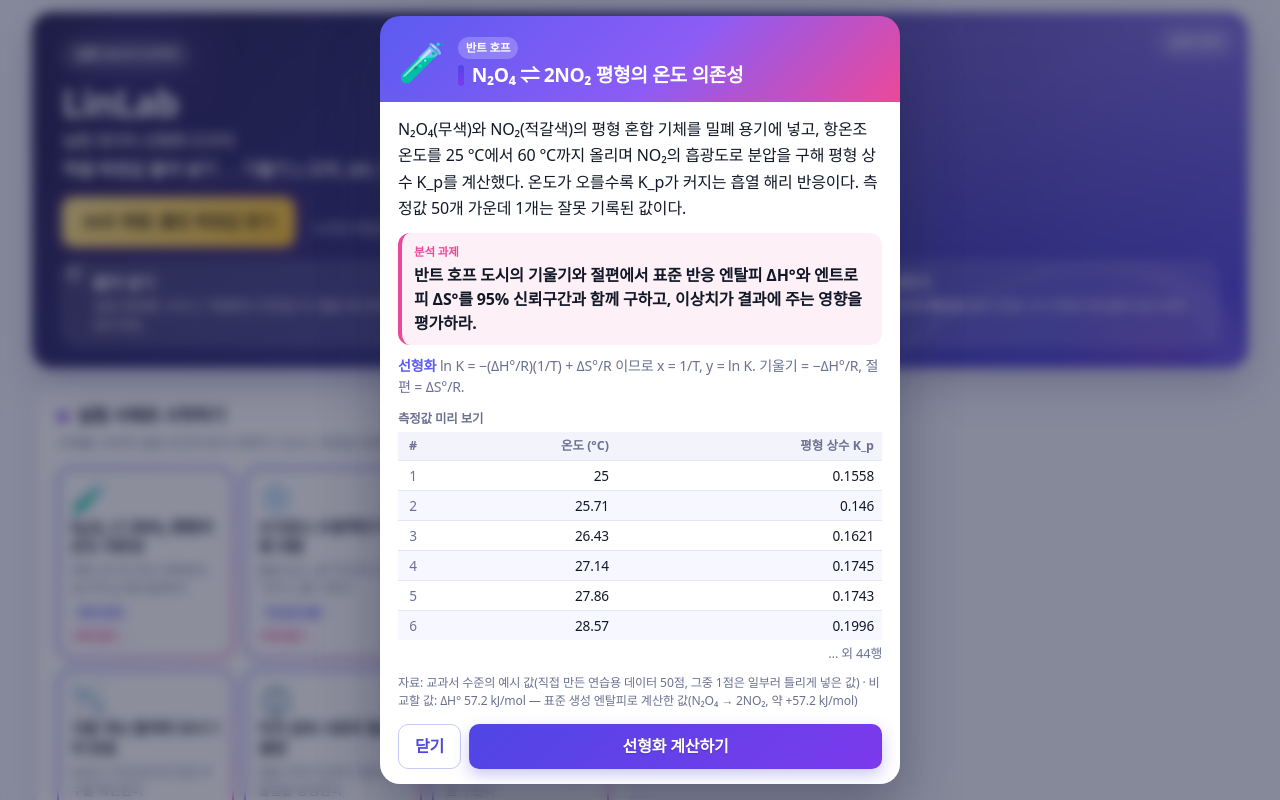
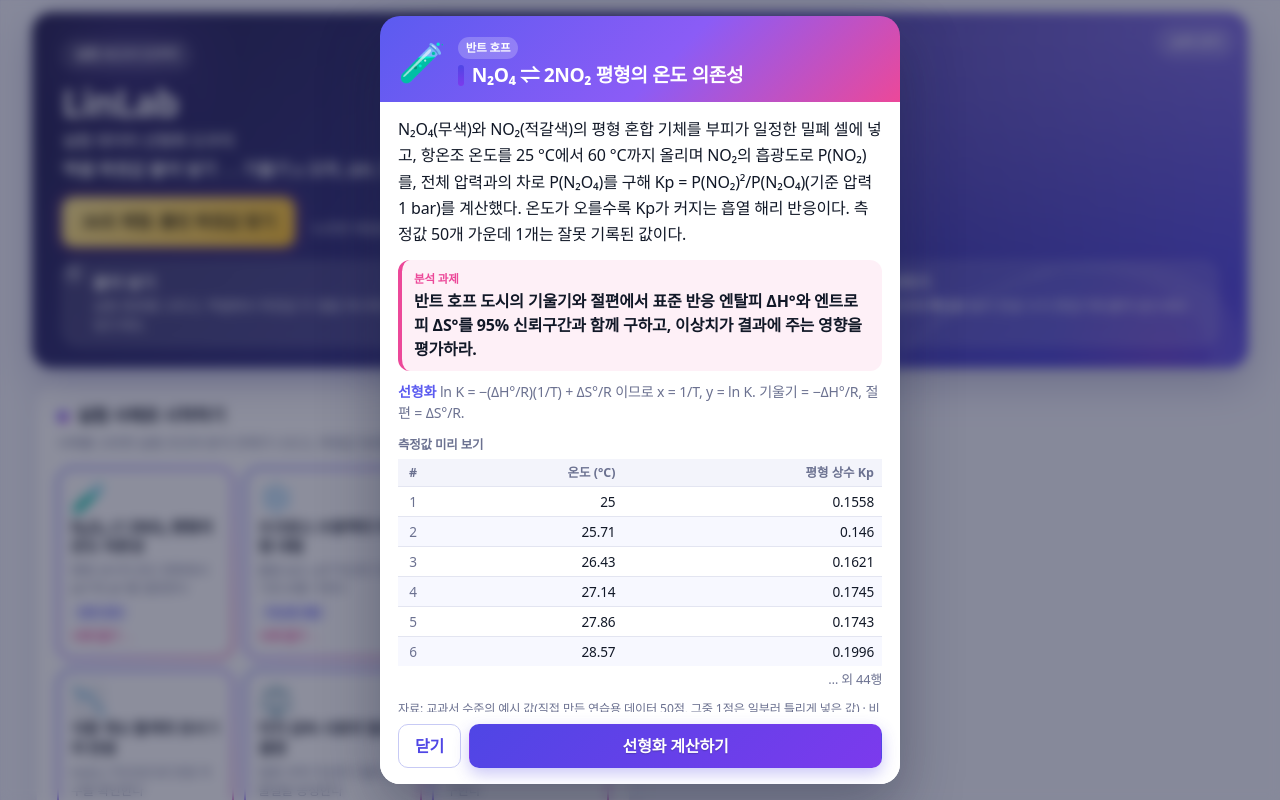
Before and after one commit to smartkingjiu-ship-it/claude-code, a plain HTML site: page index.html in a window 1280 px wide. Both pictures are taken after a click on the button 145 px from the left and 562 px from the top of the page. Shown: the top 800 px of the page. Drawn offline with Linux system fonts and the light colour scheme.

Commit message:
배포: 36aecaa
SCORE 핵심=32/32 본선1=11/11 본선2=6/6

```diff
--- a/scenarios.js
+++ b/scenarios.js
@@ -4,7 +4,8 @@
  * KINDS에 없는 kind의 사례는 화면에서 숨긴다(stories.js). 종류가 추가되면 저절로 나타난다.
  * 자료 출처: 모두 실제 논문 · 편람의 측정값이 아니다. 교과서에 나오는 상수(ref)에 맞춰 작은 잡음을 얹어
  * 직접 만든 연습용 값이다. 아래 rows는 모형의 뼈대이고, 파일 끝에서 고정 씨앗으로 50점을 만든다(그중 1점은 일부러 틀린 값).
- * 설명 수준: 일반화학 · 화학 II를 배운 고등학생(과학고)이 실험 보고서를 쓸 때 보는 정도. */
+ * 설명 수준: 일반화학 · 화학 II를 배운 고등학생(과학고)이 실험 보고서를 쓸 때 보는 정도.
+ * 기호는 화면에 글자 그대로 나오므로 밑줄 없이 쓴다(Kp, Kf, Ea, ΔHvap, Vmax, Km). */
 (function (root, factory) {
   var m = factory();
   if (typeof module !== 'undefined' && module.exports) module.exports = m;
@@ -21,11 +22,12 @@
       emoji: '🧪',
       title: 'N₂O₄ ⇌ 2NO₂ 평형의 온도 의존성',
       hook: '평형 상수의 온도 변화에서 ΔH°와 ΔS°를 결정한다',
-      scene: 'N₂O₄(무색)와 NO₂(적갈색)의 평형 혼합 기체를 밀폐 용기에 넣고, 항온조 온도를 25 °C에서 60 °C까지 올리며 ' +
-        'NO₂의 흡광도로 분압을 구해 평형 상수 K_p를 계산했다. 온도가 오를수록 K_p가 커지는 흡열 해리 반응이다.' + WRONG,
+      scene: 'N₂O₄(무색)와 NO₂(적갈색)의 평형 혼합 기체를 부피가 일정한 밀폐 셀에 넣고, 항온조 온도를 25 °C에서 60 °C까지 올리며 ' +
+        'NO₂의 흡광도로 P(NO₂)를, 전체 압력과의 차로 P(N₂O₄)를 구해 Kp = P(NO₂)²/P(N₂O₄)(기준 압력 1 bar)를 계산했다. ' +
+        '온도가 오를수록 Kp가 커지는 흡열 해리 반응이다.' + WRONG,
       question: '반트 호프 도시의 기울기와 절편에서 표준 반응 엔탈피 ΔH°와 엔트로피 ΔS°를 95% 신뢰구간과 함께 구하고, 이상치가 결과에 주는 영향을 평가하라.',
       how: 'ln K = −(ΔH°/R)(1/T) + ΔS°/R 이므로 x = 1/T, y = ln K. 기울기 = −ΔH°/R, 절편 = ΔS°/R.',
-      cols: ['온도', '평형 상수 K_p'],
+      cols: ['온도', '평형 상수 Kp'],
       tempUnit: 'C',
       rows: [[25, 0.148], [30, 0.206], [35, 0.318], [40, 0.458], [45, 0.621], [50, 0.868], [55, 1.22], [60, 1.61]],
       ref: { value: 57.2, label: 'ΔH°', unit: 'kJ/mol', source: '표준 생성 엔탈피로 계산한 값(N₂O₄ → 2NO₂, 약 +57.2 kJ/mol)' },
@@ -36,14 +38,15 @@
       kind: 'freezing',
       emoji: '❄️',
       title: '수크로스 수용액의 어는점 내림',
-      hook: '몰랄 농도–ΔTf 직선의 기울기로 K_f를 구한다',
+      hook: '몰랄 농도–ΔTf 직선의 기울기로 Kf를 구한다',
       scene: '수크로스(비전해질, 반트 호프 인자 i = 1) 수용액을 몰랄 농도 0.2 ~ 1.4 mol/kg 범위로 만들고, ' +
         '얼음–소금 한제에서 냉각 곡선을 그려 어는점을 정했다. 순수한 물의 어는점과의 차이 ΔTf를 농도별로 기록했다.' + WRONG,
-      question: '총괄성 ΔTf = K_f·m 이 이 농도 범위에서 성립하는지 잔차로 확인하고, 물의 몰랄 내림 상수 K_f를 문헌값 1.86 K·kg/mol과 비교하라.',
-      how: 'ΔTf = K_f·m 이므로 x = m, y = ΔTf. 기울기 = K_f, 절편은 0에 가까워야 한다.',
+      question: '묽은 용액의 어는점 내림 식 ΔTf = Kf·m 이 이 농도 범위에서 성립하는지 잔차로 확인하고, 물의 몰랄 내림 상수 Kf를 문헌값 1.86 K·kg/mol과 비교하라. ' +
+        '실제 수크로스 수용액이 진한 농도에서 이 식에서 벗어나는 까닭도 논하라.',
+      how: 'ΔTf = Kf·m 이므로 x = m, y = ΔTf. 기울기 = Kf, 절편은 0에 가까워야 한다.',
       cols: ['몰랄 농도 m (mol/kg)', '어는점 내림 ΔTf (K)'],
       rows: [[0.2, 0.34], [0.4, 0.74], [0.6, 1.1], [0.8, 1.51], [1, 1.86], [1.2, 2.2], [1.4, 2.61]],
-      ref: { value: 1.86, label: 'K_f', unit: 'K·kg/mol', source: '일반화학 교과서 값(물의 몰랄 내림 상수)' },
+      ref: { value: 1.86, label: 'Kf', unit: 'K·kg/mol', source: '일반화학 교과서 값(물의 몰랄 내림 상수)' },
       source: MADE
     },
     {
@@ -51,14 +54,16 @@
       kind: 'arrhenius',
       emoji: '⏱️',
       title: '아이오딘 시계 반응의 아레니우스 도시',
-      hook: '속도 상수의 온도 의존성에서 E_a를 구한다',
-      scene: '과황산 이온과 아이오딘화 이온의 반응(S₂O₈²⁻ + 2I⁻ → 2SO₄²⁻ + I₂)에 싸이오황산 이온과 녹말을 넣어, ' +
-        '용액이 청람색으로 변하는 시간으로 초기 속도를 측정했다. 농도 조건을 고정하고 15 °C에서 50 °C까지 온도만 바꾸어 속도 상수 k를 구했다.' + WRONG,
-      question: '아레니우스 식으로 활성화 에너지 E_a와 ln A를 구하고, "온도가 10 °C 오르면 속도가 2배"라는 경험 규칙이 이 반응에 맞는지 판단하라.',
-      how: 'ln k = ln A − (E_a/R)(1/T) 이므로 x = 1/T, y = ln k. 기울기 = −E_a/R, 절편 = ln A. (25 °C 부근에서 10 °C마다 2배가 되려면 E_a ≈ 53 kJ/mol)',
-      cols: ['온도', '속도 상수 k'],
+      hook: '속도 상수의 온도 의존성에서 Ea를 구한다',
+      scene: '과산화이황산 이온(S₂O₈²⁻, 관용명 과황산 이온)과 아이오딘화 이온의 반응(S₂O₈²⁻ + 2I⁻ → 2SO₄²⁻ + I₂)에 싸이오황산 이온과 녹말을 넣어, ' +
+        '용액이 청람색으로 변하는 시간으로 초기 속도를 측정했다. 농도 조건을 고정하고 15 °C에서 50 °C까지 온도만 바꾸어, ' +
+        '속도 = k[S₂O₈²⁻][I⁻]로 둔 2차 속도 상수 k를 구했다.' + WRONG,
+      question: '아레니우스 식으로 활성화 에너지 Ea와 ln A를 구하고, "온도가 10 °C 오르면 속도가 2배"라는 경험 규칙이 이 반응에 맞는지 판단하라.',
+      how: 'ln k = ln A − (Ea/R)(1/T) 이므로 x = 1/T, y = ln k. 기울기 = −Ea/R, 절편 = ln A. (25 °C 부근에서 10 °C마다 2배가 되려면 Ea ≈ 53 kJ/mol) ' +
+        'ln A는 k의 단위에 따라 값이 달라지므로 단위를 함께 적는다.',
+      cols: ['온도', '속도 상수 k (10⁻³ L/(mol·s))'],
       tempUnit: 'C',
-      rows: [[15, 0.8627], [20, 1.232], [25, 1.737], [30, 2.423], [35, 3.343], [40, 4.566], [45, 6.174], [50, 8.272]],
+      rows: [[15, 0.871], [20, 1.247], [25, 1.719], [30, 2.449], [35, 3.318], [40, 4.602], [45, 6.121], [50, 8.33]],
       ref: null,
       source: MADE
     },
@@ -68,12 +73,12 @@
       emoji: '📉',
       title: '식용 색소 탈색의 유사 1차 반응',
       hook: 'ln[A]–t 직선성으로 반응 차수를 확인한다',
-      scene: '식용 청색 색소 용액에 과량의 차아염소산 나트륨을 넣고, 분광 광도계로 흡광도를 추적해 색소 농도 [A]를 420 s 동안 기록했다. ' +
+      scene: '식용 청색 색소 용액에 과량의 하이포아염소산 나트륨(NaClO)을 넣고, 분광 광도계로 흡광도를 추적해 색소 농도 [A]를 420 s 동안 기록했다. ' +
         '산화제가 과량이므로 색소에 대한 유사 1차 반응으로 다룰 수 있다.' + WRONG,
       question: 'ln[A]–t 도시가 직선인지 잔차로 확인하고, 유사 1차 속도 상수 k′과 반감기 t½ = ln 2 / k′을 구하라.',
       how: 'ln[A] = ln[A]₀ − k′t 이므로 x = t, y = ln[A]. 기울기 = −k′.',
-      cols: ['시간 t (s)', '농도 [A] (mol/L)'],
-      rows: [[0, 0.1], [60, 0.08607], [120, 0.07408], [180, 0.06376], [240, 0.05488], [300, 0.04724], [360, 0.04066], [420, 0.03499]],
+      cols: ['시간 t (s)', '농도 [A] (μmol/L)'],
+      rows: [[0, 10.06], [60, 8.66], [120, 7.36], [180, 6.34], [240, 5.53], [300, 4.75], [360, 4.04], [420, 3.52]],
       ref: null,
       source: MADE
     },
@@ -83,13 +88,13 @@
       emoji: '⚖️',
       title: '미지 금속 시료의 밀도 결정',
       hook: '질량–부피 직선의 기울기로 물질을 동정한다',
-      scene: '조성을 모르는 은백색 금속 조각을 눈금실린더의 물에 차례로 넣어 배제 부피 V를 읽고, 그때까지 넣은 조각의 총질량 m을 전자저울로 쟀다. ' +
+      scene: '조성을 모르는 은백색 금속 조각을 눈금실린더의 물에 차례로 넣어 수면이 올라간 만큼의 부피 V를 읽고, 그때까지 넣은 조각의 총질량 m을 전자저울로 쟀다. ' +
         '한 번의 측정이 아니라 누적 측정값 전체의 회귀로 밀도를 정한다.' + WRONG,
       question: '기울기(밀도)와 95% 신뢰구간을 구하고, 알루미늄의 밀도 2.70 g/cm³가 그 구간 안에 드는지 판단하라. 절편이 0과 유의하게 다른지도 확인하라.',
       how: 'm = ρV 이므로 x = V, y = m. 기울기 = ρ, 절편은 0에 가까워야 한다(계통 오차 점검).',
       cols: ['부피 V (cm³)', '질량 m (g)'],
-      rows: [[2, 5.39], [4.1, 11.22], [6, 16.33], [8.2, 22.31], [10.1, 27.43], [12, 32.35], [14.2, 38.21]],
-      ref: { value: 2.7, label: '밀도(기울기 b)', unit: 'g/cm³', source: '일반화학 교과서 값(알루미늄의 밀도)' },
+      rows: [[2, 5.37], [4.1, 11.12], [6, 16.16], [8.2, 22.19], [10.1, 27.21], [12, 32.45], [14.2, 38.31]],
+      ref: { value: '2.70', label: '밀도(기울기 b)', unit: 'g/cm³', source: '일반화학 교과서 값(알루미늄의 밀도)' },
       source: MADE
     },
     {
@@ -97,15 +102,16 @@
       kind: 'clausius',
       emoji: '♨️',
       title: '물의 증기압 곡선과 증발 엔탈피',
-      hook: 'ln P–1/T 직선에서 ΔH_vap를 구한다',
+      hook: 'ln P–1/T 직선에서 ΔHvap를 구한다',
       scene: '공기를 뺀 플라스크에 물을 넣고 60 °C에서 95 °C까지 온도를 올리며 압력 센서로 포화 수증기압 P를 측정했다. ' +
-        'P–T 곡선은 지수 함수 꼴로 증가하므로 그대로는 직선 회귀를 쓸 수 없다.' + WRONG,
-      question: '클라우지우스–클라페이롱 식으로 물의 몰 증발 엔탈피 ΔH_vap를 구해 문헌값 40.7 kJ/mol(정상 끓는점에서의 값)과 비교하라. ΔH_vap를 온도와 무관하다고 둔 근사가 주는 영향도 논하라.',
-      how: 'ln P = −(ΔH_vap/R)(1/T) + C 이므로 x = 1/T, y = ln P. 기울기 = −ΔH_vap/R.',
+        'P는 온도에 따라 exp(−ΔHvap/RT) 꼴로 급격히 증가하므로 P–T 관계 그대로는 직선 회귀를 쓸 수 없다.' + WRONG,
+      question: '클라우지우스–클라페이롱 식으로 물의 몰 증발 엔탈피 ΔHvap를 구해 문헌값 40.7 kJ/mol(정상 끓는점에서의 값)과 비교하라. ' +
+        'ΔHvap를 온도와 무관하다고 둔 근사가 주는 영향도 논하라.',
+      how: 'ln P = −(ΔHvap/R)(1/T) + C 이므로 x = 1/T, y = ln P. 기울기 = −ΔHvap/R.',
       cols: ['온도', '수증기압 P (mmHg)'],
       tempUnit: 'C',
-      rows: [[60, 156.4], [65, 198.5], [70, 243], [75, 290.7], [80, 364.4], [85, 438.4], [90, 525.1], [95, 626.5]],
-      ref: { value: 40.7, label: 'ΔH_vap', unit: 'kJ/mol', source: '일반화학 교과서 값(물의 증발 엔탈피, 100 °C)' },
+      rows: [[60, 150.8], [65, 186], [70, 235.6], [75, 287.4], [80, 357.6], [85, 431], [90, 529.5], [95, 630.2]],
+      ref: { value: 40.7, label: 'ΔHvap', unit: 'kJ/mol', source: '일반화학 교과서 값(물의 증발 엔탈피, 100 °C)' },
       source: MADE
     },
     {
@@ -113,12 +119,13 @@
       kind: 'lineweaver',
       emoji: '🧬',
       title: '카탈레이스의 미카엘리스–멘텐 속도론',
-      hook: '이중 역수 도시로 V_max와 K_m을 구한다',
+      hook: '이중 역수 도시로 Vmax와 Km을 구한다',
       scene: '감자 추출액의 카탈레이스가 과산화 수소를 분해할 때(2H₂O₂ → 2H₂O + O₂), 기질 농도 [S]를 1 ~ 20 mM로 바꾸며 ' +
-        '처음 1분 동안의 O₂ 발생량으로 초기 속도 v를 측정했다. [S]가 커질수록 v가 포화되는 효소 반응 곡선이 나온다.' + WRONG,
-      question: '라인위버–버크 도시에서 V_max와 K_m을 구하라. 역수 변환이 낮은 [S] 영역의 측정 오차를 크게 만든다는 점이 결과에 주는 영향을 논하라.',
-      how: 'v = V_max[S]/(K_m + [S]) 의 역수를 취하면 1/v = (K_m/V_max)(1/[S]) + 1/V_max. x = 1/[S], y = 1/v. 절편 = 1/V_max, 기울기 = K_m/V_max.',
-      cols: ['기질 농도 [S] (mM)', '초기 속도 v (mL O₂/min)'],
+        '기체 압력 센서로 처음 1분 동안의 O₂ 발생 속도를 재어 초기 속도 v로 삼았다. [S]가 커질수록 v가 포화되는 효소 반응 곡선이 나온다.' + WRONG,
+      question: '라인위버–버크 도시에서 Vmax와 Km을 구하라. 역수 변환이 낮은 [S] 영역의 측정 오차를 크게 만든다는 점이 결과에 주는 영향을 논하라. ' +
+        '(Km 값은 연습용이며, 정제 카탈레이스의 문헌값은 이보다 훨씬 크다.)',
+      how: 'v = Vmax[S]/(Km + [S]) 의 역수를 취하면 1/v = (Km/Vmax)(1/[S]) + 1/Vmax. x = 1/[S], y = 1/v. 절편 = 1/Vmax, 기울기 = Km/Vmax.',
+      cols: ['기질 농도 [S] (mM)', '초기 속도 v (kPa/min)'],
       rows: [[1, 0.0715], [2, 0.126], [3, 0.167], [5, 0.23], [8, 0.281], [12, 0.329], [20, 0.382]],
       ref: null,
       source: MADE
@@ -128,11 +135,12 @@
       kind: 'second',
       emoji: '🔥',
       title: 'NO₂ 열분해의 2차 반응 속도',
-      hook: '1/[A]–t 직선성으로 2차 반응을 확인한다',
+      hook: '1/[NO₂]–t 직선성으로 2차 반응을 확인한다',
       scene: '가열한 반응 용기(약 300 °C)에서 NO₂가 2NO₂ → 2NO + O₂로 분해될 때, NO₂ 농도를 360 s 동안 기록했다. ' +
-        'ln[A]–t 도시는 곡선이 되어 1차 반응 가정과 맞지 않았다.' + WRONG,
-      question: '1/[A]–t 도시의 직선성으로 반응이 NO₂에 대해 2차임을 확인하고, 속도 상수 k를 95% 신뢰구간과 함께 구하라.',
-      how: '속도 = k[NO₂]² 이면 1/[A] = 1/[A]₀ + kt 이므로 x = t, y = 1/[A]. 기울기 = k.',
+        'ln[NO₂]–t 도시는 곡선이 되어 1차 반응 가정과 맞지 않았다.' + WRONG,
+      question: '1/[NO₂]–t 도시의 직선성으로 반응이 NO₂에 대해 2차임을 확인하고, 속도 상수 k를 95% 신뢰구간과 함께 구하라.',
+      how: '−d[NO₂]/dt = k[NO₂]² 으로 정의하면 1/[NO₂] = 1/[NO₂]₀ + kt 이므로 x = t, y = 1/[NO₂]. 기울기 = k (단위 L/(mol·s)). ' +
+        '속도를 −(1/2)d[NO₂]/dt 로 정의하면 기울기는 2k이다.',
       cols: ['시간 t (s)', '농도 [NO₂] (mol/L)'],
       rows: [[0, 0.00996], [60, 0.00743], [120, 0.00606], [180, 0.00514], [240, 0.0043], [300, 0.00384], [360, 0.00342]],
       ref: null,
@@ -146,10 +154,10 @@
       hook: '비어–람베르트 법칙으로 미지 시료 농도를 정량한다',
       scene: '이온 음료에 든 청색 1호(Brilliant Blue FCF)를 정량하려고, 농도를 아는 표준 용액을 2 ~ 12 μmol/L(2×10⁻⁶ ~ 1.2×10⁻⁵ mol/L) 범위로 만들어 ' +
         '최대 흡수 파장(약 630 nm)에서 흡광도 A를 측정했다. 검량선이 직선이면 미지 시료의 흡광도에서 농도를 역산할 수 있다.' + WRONG,
-      question: '검량선의 직선성(R², 잔차)과 기울기 εl을 구하고, 흡광도 0.520인 미지 시료의 농도를 정량하라. 절편이 0에서 벗어나면 그 원인(바탕 보정)을 생각해 보라.',
-      how: 'A = εlc 이므로 x = c, y = A. 기울기 = εl, 절편은 0에 가까워야 한다.',
-      cols: ['농도 c (mol/L)', '흡광도 A'],
-      unknownA: 0.52,
+      question: '검량선의 직선성(R², 잔차)과 기울기 εl을 구하고, 흡광도 0.520인 미지 시료의 농도를 정량하라. 절편이 0에서 유의하게 벗어나면 그 원인(바탕 보정 등)을 논하라.',
+      how: 'A = εlC 이므로 x = C, y = A. 기울기 = εl, 절편은 0에 가까워야 한다.',
+      cols: ['농도 C (mol/L)', '흡광도 A'],
+      unknownA: '0.520',
       rows: [[0.000002, 0.214], [0.000004, 0.427], [0.000006, 0.629], [0.000008, 0.839], [0.00001, 1.056], [0.000012, 1.255]],
       ref: null,
       source: MADE
--- a/stories.css
+++ b/stories.css
@@ -95,7 +95,7 @@
   box-sizing: border-box;
   width: 100%; max-width: 520px; max-height: 100%;
   overflow-y: auto; overflow-x: hidden;
-  padding: 0 0 16px;
+  padding: 0;
   color: var(--ink, #1b1f3b); background: var(--card, #ffffff);
   border-radius: 20px;
   box-shadow: 0 24px 60px rgba(27, 31, 59, 0.38);
@@ -144,7 +144,9 @@
 .st-src { margin: 10px 0 0; font-size: 0.76rem; line-height: 1.5; color: var(--muted, #6b7190); overflow-wrap: anywhere; }
 .st-actions {
   display: flex; flex-wrap: wrap; justify-content: flex-end; gap: 8px;
-  padding: 14px 18px 0;
+  position: sticky; bottom: 0;                 /* 글이 길어도 버튼은 항상 팝업 아래에 보인다 */
+  padding: 12px 18px 16px;
+  background: var(--card, #ffffff);
 }
 .st-actions button { flex: 0 1 auto; }
 .st-actions #story-go { flex: 1 1 auto; font-weight: 700; }
--- a/stories.js
+++ b/stories.js
@@ -205,7 +205,9 @@
     modal.classList.remove('st-in');
     void modal.offsetWidth;
     modal.classList.add('st-in');
-    parts.go.focus();
+    // 초점을 주되 팝업 안쪽이 버튼 쪽으로 밀려 내려가지 않게(휴대폰에서 제목이 가려지던 문제)
+    try { parts.go.focus({ preventScroll: true }); } catch (err) { parts.go.focus(); }
+    if (modal.firstChild) modal.firstChild.scrollTop = 0;
   }
 
   function closeModal(restoreFocus) {
```
Also changed, not shown: fx.js (+1 -9 lines), index.html (+1 -1 lines).
